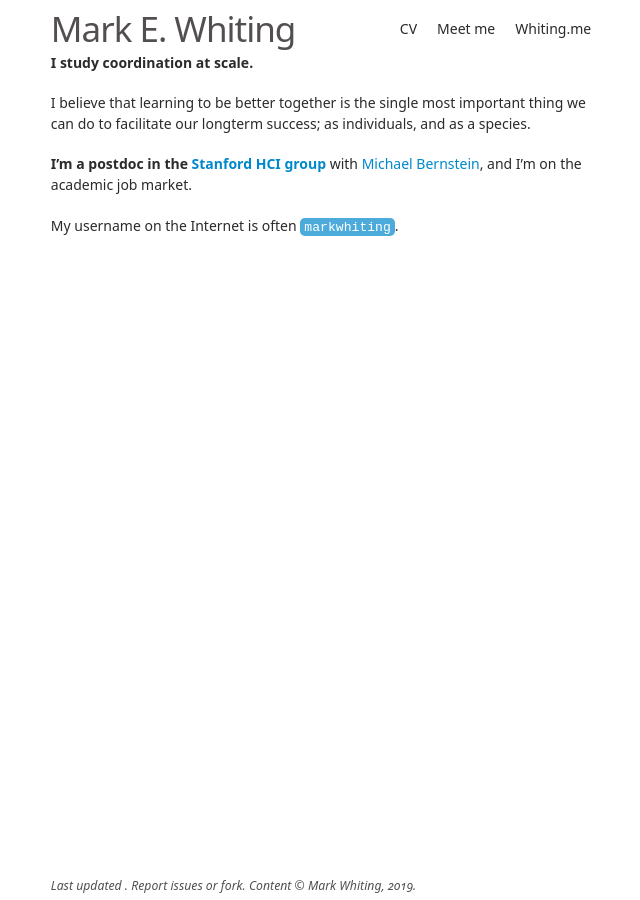
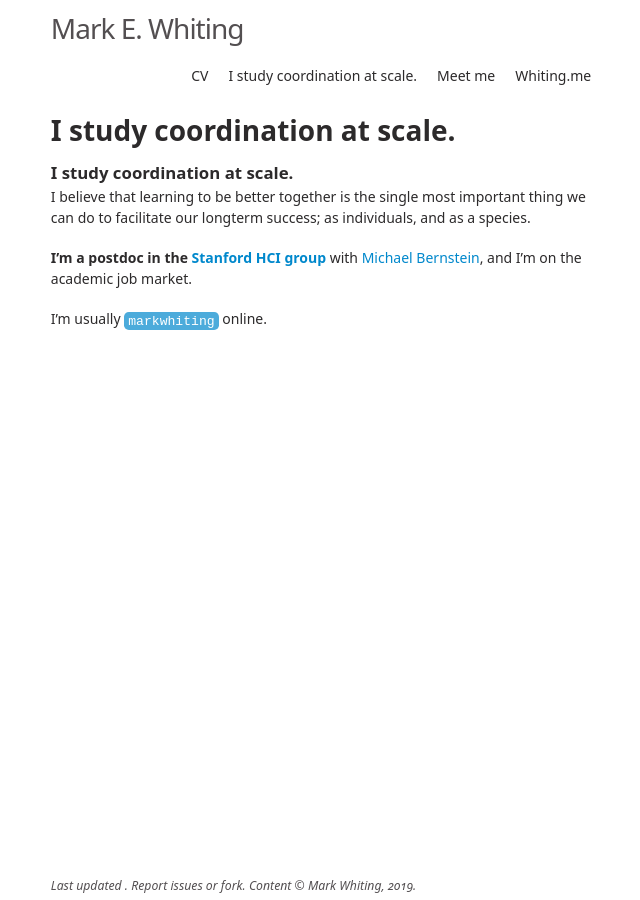
Before and after one commit to markwhiting/Whiting.me, a Jekyll site: the page built from index.md, in a window 1280 px wide. Shown: the whole page, without its empty margins (319-959 px from the left). Built offline with Jekyll 4.4.1, drawn with Linux system fonts in a browser that asks for light colours; our own code applies the rules of GitHub Pages for plain Markdown files.

Commit message:
Cleaning site

```diff
--- a/_sass/minima.scss
+++ b/_sass/minima.scss
@@ -15,14 +15,26 @@
 $visual-space: 0.3rem !default;
 $spacing-unit: $visual-space;
 
-$text-color: hsla(330, 2.3%, 16.9%, 1) !default;
-$background-color: hsla(0, 0%, 100%, 1) !default;
-$brand-color: hsla(200, 100%, 40%, 1) !default;
-$alt-brand-color: hsla(24.1, 100%, 45.5%, 1) !default;
+$dark: hsla(330, 2.3%, 16.9%, 1) !default;
+$light: hsla(0, 0%, 100%, 1) !default;
+$blue: hsla(200, 100%, 40%, 1) !default;
+$orange: hsla(24.1, 100%, 45.5%, 1) !default;
 
-$grey-color: lighten($text-color, 40%) !default;
-$grey-color-light: lighten($grey-color, 40%) !default;
-$grey-color-dark: darken($grey-color, 25%) !default;
+$text-color: $dark;
+$background-color: $light;
+$brand-color: $blue;
+$alt-brand-color: $orange;
+
+@media (prefers-color-scheme: dark) {
+  $text-color: $light;
+  $background-color: $dark;
+  $brand-color: $orange;
+  $alt-brand-color: $blue;
+}
+
+$grey-color: lighten($text-color, 40%);
+$grey-color-light: lighten($grey-color, 40%);
+$grey-color-dark: darken($grey-color, 25%);
 
 $table-text-align: left !default;
 
--- a/_sass/minima/_layout.scss
+++ b/_sass/minima/_layout.scss
@@ -2,9 +2,6 @@
  * Site header
  */
 .site-header {
-  // border-top: 5px solid $grey-color-dark;
-  // border-bottom: 1px solid $grey-color-light;
-  min-height: $spacing-unit * 1.865;
   margin-top: $spacing-unit;
 
   // Positioning context for the mobile navigation icon
@@ -12,13 +9,12 @@
 }
 
 .site-title {
-  @include relative-font-size(2.5);
+  @include relative-font-size(2);
   font-weight: $light-font-weight * 3;
   line-height: $base-line-height * $base-font-size * 2.25;
   letter-spacing: -1px;
   margin-bottom: 0;
   margin-top: $spacing-unit;
-  :window-inactivefloat: left;
 
   &,
   &:visited {
--- a/index.md
+++ b/index.md
@@ -5,13 +5,13 @@
 layout: home
 ---
 
-**I study coordination at scale.**
+## I study coordination at scale.
 
 I believe that learning to be better together is the single most important thing we can do to facilitate our longterm success; as individuals, and as a species.
 
 **I'm a postdoc in the [Stanford HCI group](https://hci.stanford.edu)** with [Michael Bernstein](http://hci.stanford.edu/msb/), and I'm on the academic job market.
 
-My username on the Internet is often `markwhiting`.
+I'm usually `markwhiting` online.
 
 <!-- The difficulty of making good creative decisions constrains human productivity. My work focuses on how we might make decisions in the future, with help from computational systems and models of human behavior, improving speed and reliability. **My recent work studies four areas:**
 
```
